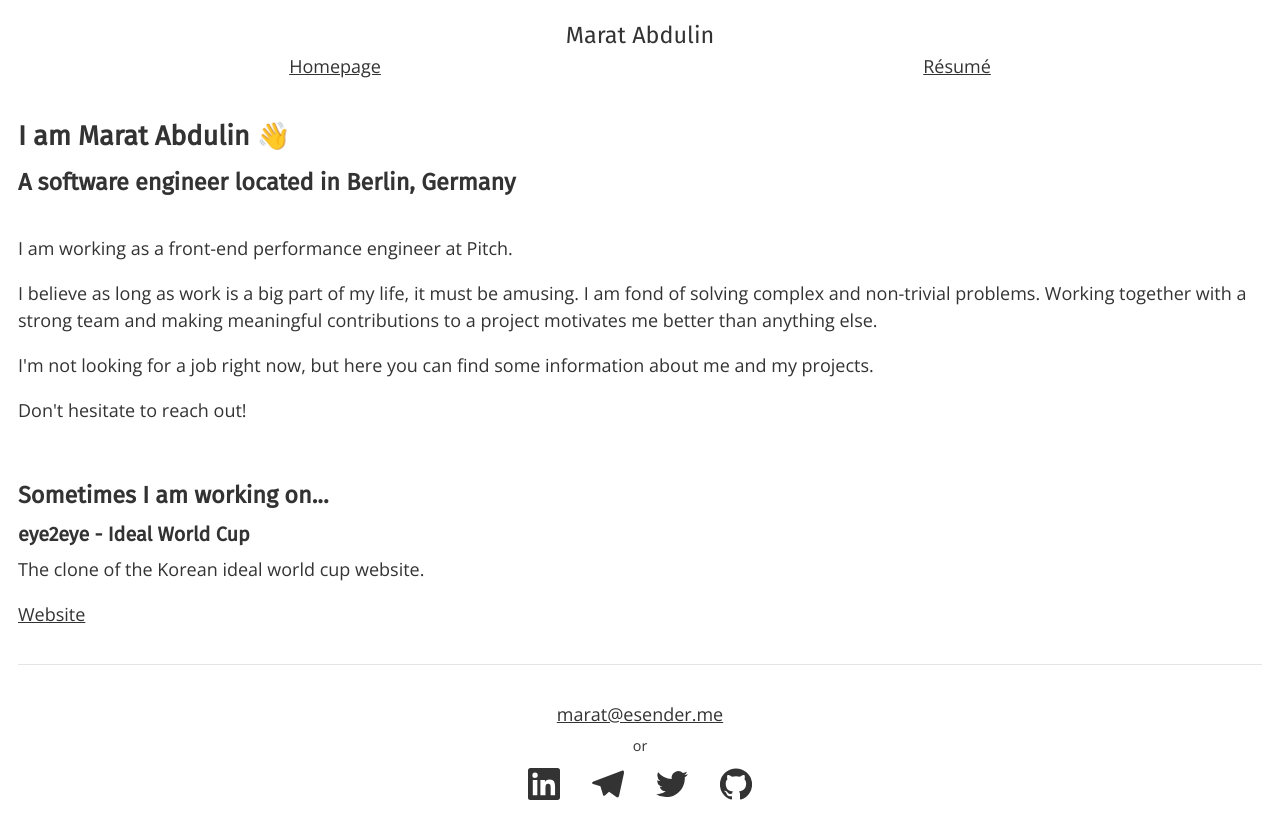
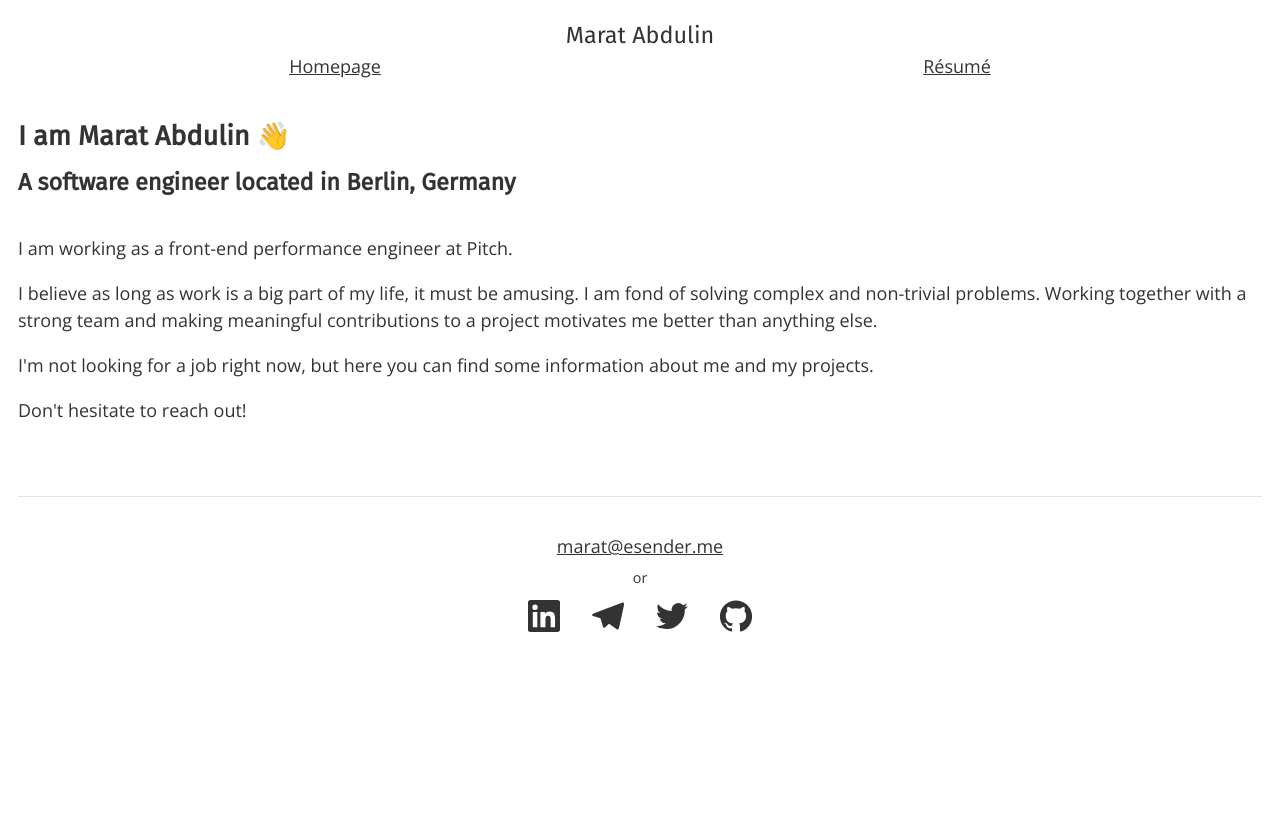
Before and after one commit to esender/esender.me-old, a Gatsby site: page / in a window 1280 px wide. After the commit the page ends 800 px from the top, so only its background shows below. Built offline with nearby package versions, Linux system fonts and the light colour scheme; Gatsby itself is replaced by a stand-in of ours; some packages are replaced by stand-ins of ours.

Commit message:
Remove unused block

```diff
--- a/src/pages/index.js
+++ b/src/pages/index.js
@@ -1,7 +1,6 @@
 import * as React from "react";
 import Layout from "../components/Layout/Layout";
 import SEO from "../components/SEO/SEO";
-import { Link } from "gatsby";
 import * as styles from "../styles/homepage.module.css";
 
 const IndexPage = () => {
@@ -32,13 +31,6 @@ const IndexPage = () => {
 
         <p>Don't hesitate to reach out!</p>
       </div>
-
-      <div className={styles.projects}>
-        <h2>Sometimes I am working on...</h2>
-        <h3>eye2eye - Ideal World Cup</h3>
-        <p>The clone of the Korean ideal world cup website.</p>
-        <a href="https://eye2eye.fun">Website</a>
-      </div>
     </Layout>
   );
 };
--- a/src/styles/homepage.module.css
+++ b/src/styles/homepage.module.css
@@ -12,10 +12,6 @@
   margin-bottom: 1.5em;
 }
 
-.projects {
-  margin-top: 3em;
-}
-
 .block {
   margin-bottom: calc(var(--page-vertical-spacings) * 2);
 }
```
Also changed, not shown: 1 other file.
